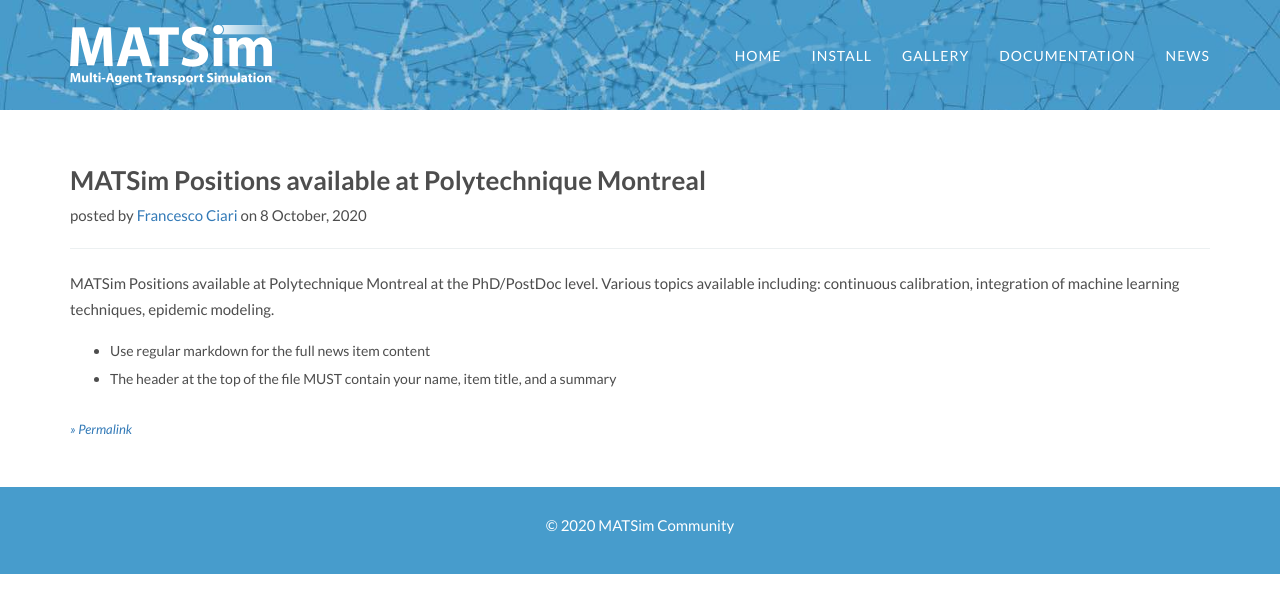
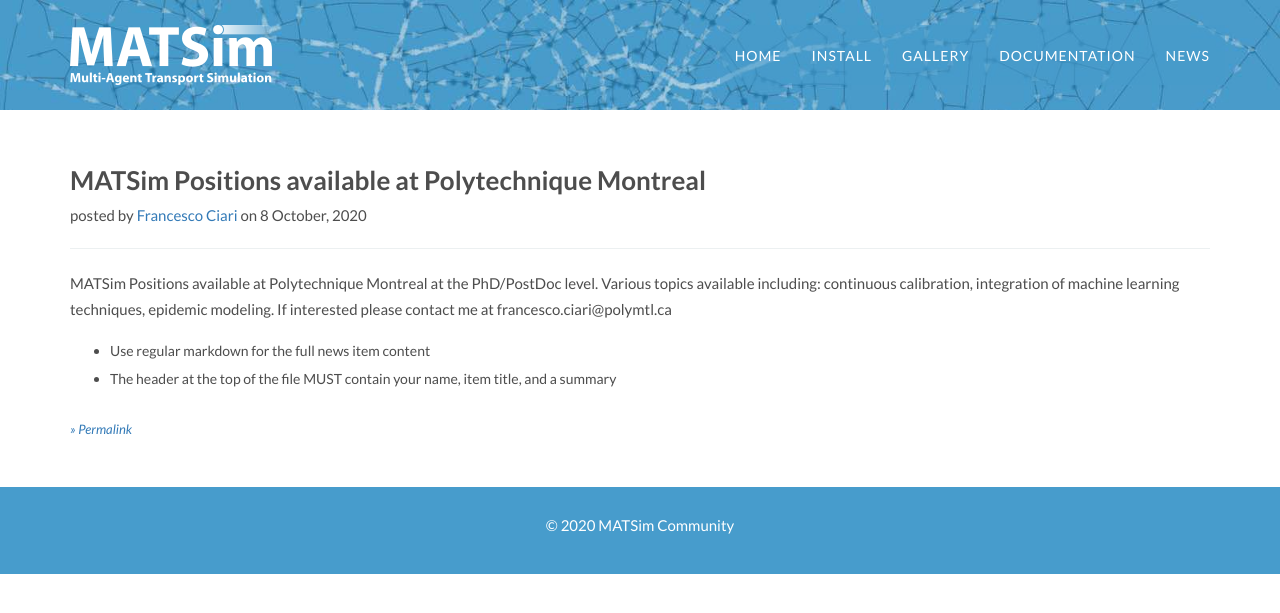
Before and after one commit to matsim-org/jekyll-website, a Jekyll site: the page built from _posts/2020-10-08-news-item.md, in a window 1280 px wide. Shown: the top 613 px of the page. Built offline with Jekyll 4.4.1, drawn with Linux system fonts in a browser that asks for light colours; some web fonts are replaced.

Commit message:
2020-10-09-open-positions-polytechnique-montreal

```diff
--- a/_posts/2020-10-08-news-item.md
+++ b/_posts/2020-10-08-news-item.md
@@ -9,5 +9,6 @@
 
 MATSim Positions available at Polytechnique Montreal at the PhD/PostDoc level.
 Various topics available including: continuous calibration, integration of machine learning techniques, epidemic modeling.
+If interested please contact me at francesco.ciari@polymtl.ca
 - Use regular markdown for the full news item content
 - The header at the top of the file MUST contain your name, item title, and a summary
```
